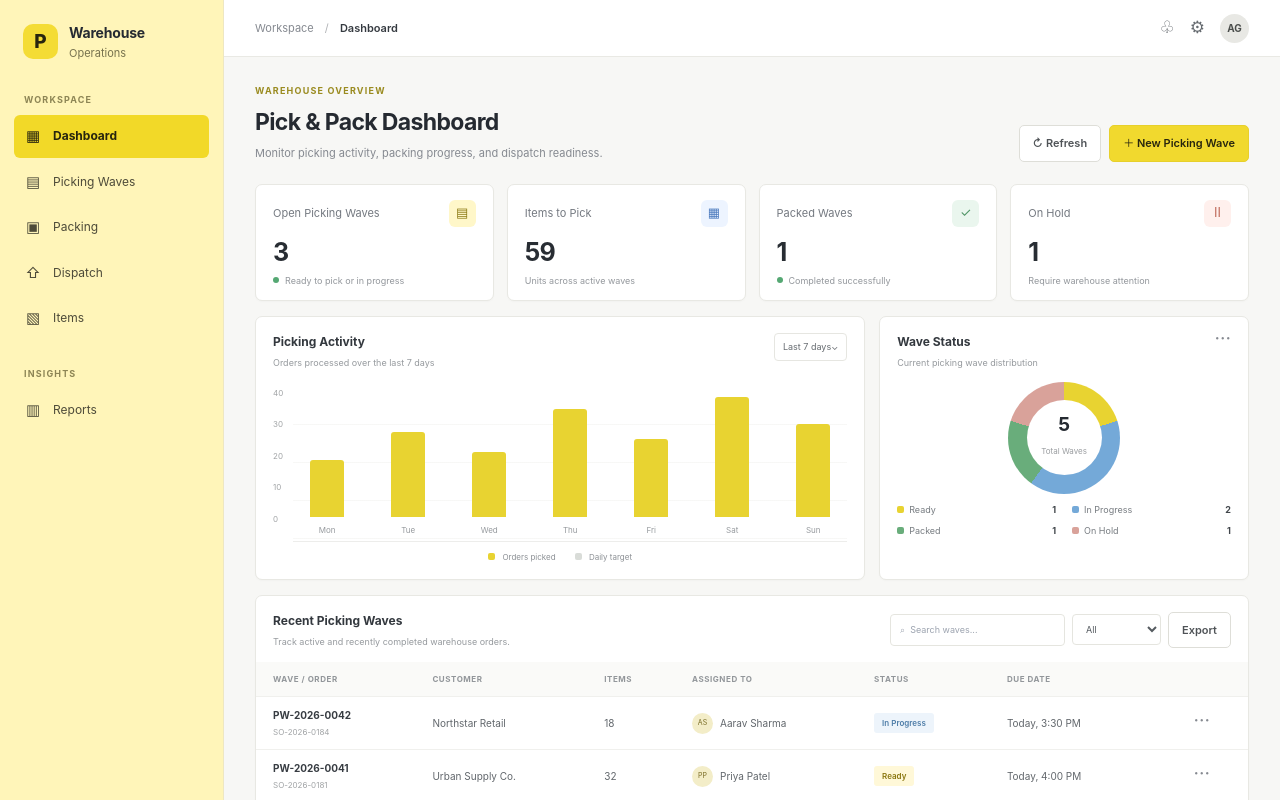
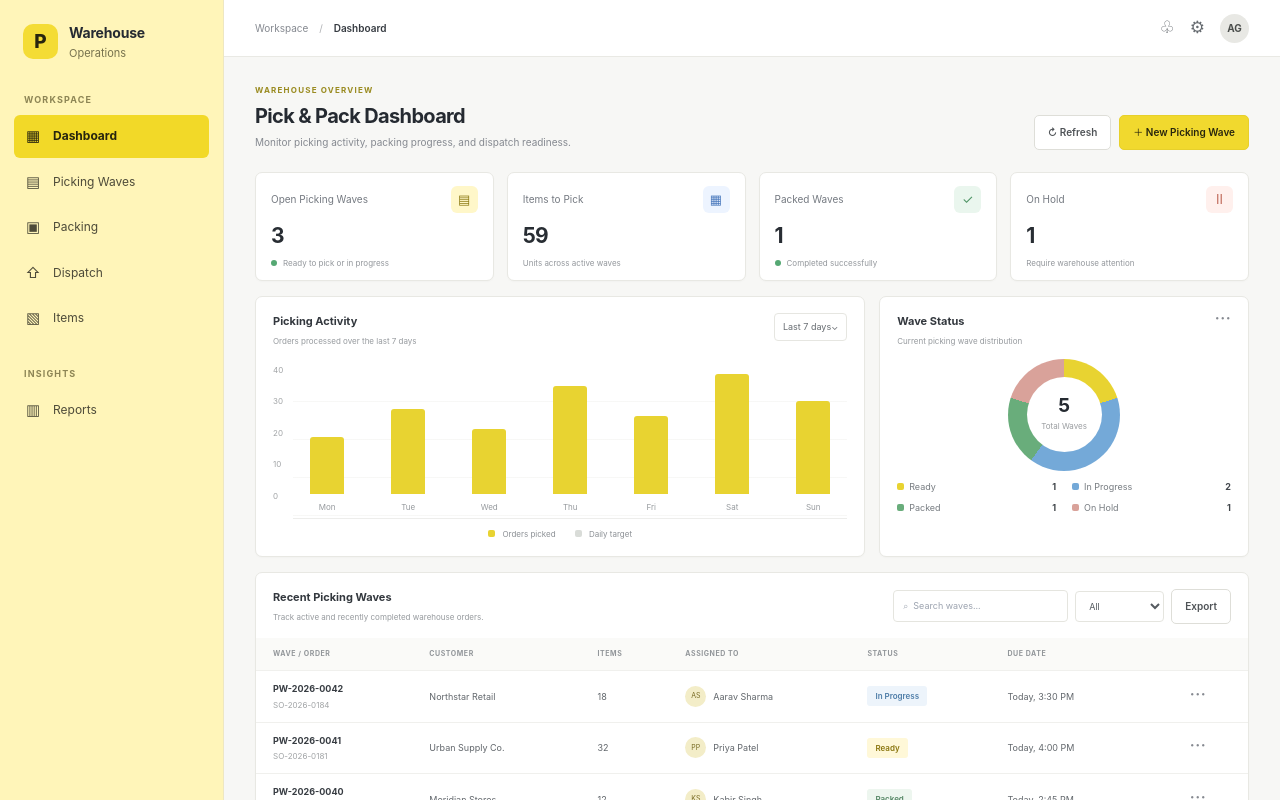
Before and after one commit to Athrv-D/PICK_PACK, a Vue app in the folder frontend/: page / in a window 1280 px wide. Shown: the top 800 px of the page. Built offline with nearby package versions, Linux system fonts and the light colour scheme.

Commit message:
Match compact ERPNext dashboard typography and KPI card sizing

```diff
--- a/frontend/src/style.css
+++ b/frontend/src/style.css
@@ -129,3 +129,30 @@ button { cursor: pointer; }
 @media (max-width: 1050px) { .pp-sidebar { width:190px; flex-basis:190px; }.pp-content { padding:23px 20px; }.pp-kpis { grid-template-columns:repeat(2,minmax(0,1fr)); } }
 @media (max-width: 760px) { .pp-sidebar { width:58px; flex-basis:58px; padding:18px 7px; }.pp-brand { padding:0 4px 25px; }.pp-brand>div:last-child,.pp-workspace-label,.pp-nav-item:not(.active),.pp-nav-item { font-size:0; }.pp-nav-item { justify-content:center; padding:12px 4px; }.pp-nav-icon { font-size:16px; }.pp-sidebar-bottom { display:none; }.pp-content { padding:18px 12px; }.pp-topbar { padding:0 13px; }.pp-page-heading { align-items:flex-start; flex-direction:column; }.pp-heading-actions { width:100%; }.pp-analytics-grid { grid-template-columns:1fr; }.pp-table-heading { align-items:flex-start; flex-direction:column; }.pp-table-actions { width:100%; flex-wrap:wrap; }.pp-table-actions input { flex:1; min-width:130px; } }
 @media (max-width: 480px) { .pp-kpis { grid-template-columns:1fr 1fr; gap:8px; }.pp-kpi-card { padding:12px; }.pp-kpi-value { font-size:22px; }.pp-button { padding:8px 9px; }.pp-heading-actions { flex-wrap:wrap; } }
+
+/* Compact ERPNext-style typography and uniform four-card KPI sizing */
+.pp-content { font-size: 11px; }
+.pp-page-heading h1 { font-size: 20px; line-height: 1.3; }
+.pp-page-heading p { font-size: 10px; }
+.pp-eyebrow { font-size: 8px; }
+.pp-kpis { grid-template-columns: repeat(4, minmax(0, 1fr)); }
+.pp-kpi-card {
+  min-width: 0;
+  min-height: 104px;
+  padding: 13px 15px 11px;
+}
+.pp-kpi-top { font-size: 10px; }
+.pp-kpi-value { font-size: 21px; line-height: 1.15; margin-top: 11px; }
+.pp-kpi-foot { font-size: 8px; }
+.pp-panel-heading h2 { font-size: 11px; }
+.pp-panel-heading p { font-size: 8px; }
+.pp-table { font-size: 9px; }
+.pp-table thead { font-size: 7px; }
+.pp-table td strong { font-size: 9px; }
+.pp-table td small { font-size: 8px; }
+.pp-status-pill { font-size: 8px; }
+.pp-button { font-size: 10px; }
+.pp-breadcrumb { font-size: 10px; }
+@media (max-width: 1050px) {
+  .pp-kpis { grid-template-columns: repeat(2, minmax(0, 1fr)); }
+}
```
